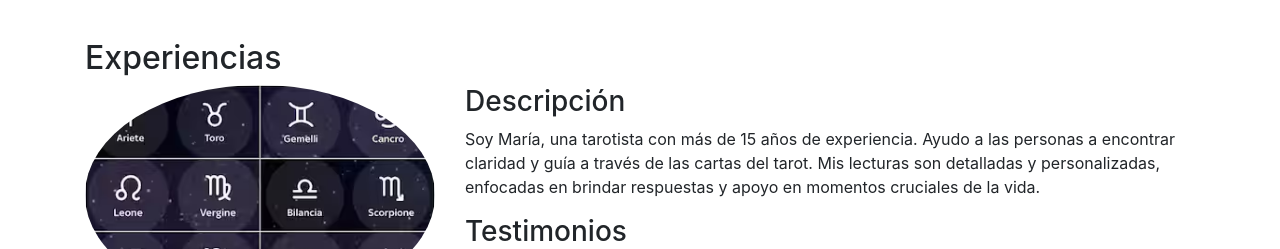
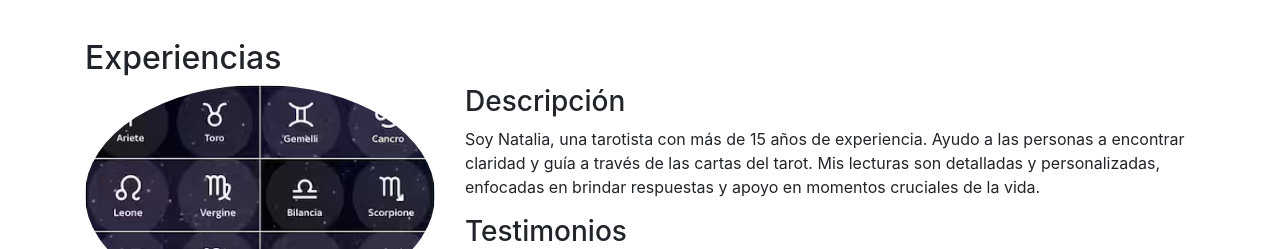
Before and after one commit to felipeUrra10/felipeUrra10.github.io, a plain HTML site: page index.html in a window 1280 px wide. Shown: the part 1280-1529 px from the top of the page. Drawn offline with nearby package versions, Linux system fonts and the light colour scheme.

Commit message:
Update index.html

```diff
--- a/index.html
+++ b/index.html
@@ -79,7 +79,7 @@
             </div>
             <div class="col-md-8">
                 <h3>Descripción</h3>
-                <p>Soy María, una tarotista con más de 15 años de experiencia. Ayudo a las personas a encontrar claridad y guía a través de las cartas del tarot. Mis lecturas son detalladas y personalizadas, enfocadas en brindar respuestas y apoyo en momentos cruciales de la vida.</p>
+                <p>Soy Natalia, una tarotista con más de 15 años de experiencia. Ayudo a las personas a encontrar claridad y guía a través de las cartas del tarot. Mis lecturas son detalladas y personalizadas, enfocadas en brindar respuestas y apoyo en momentos cruciales de la vida.</p>
                 <h3>Testimonios</h3>
                 <div class="card">
                     <div class="card-body">
```
